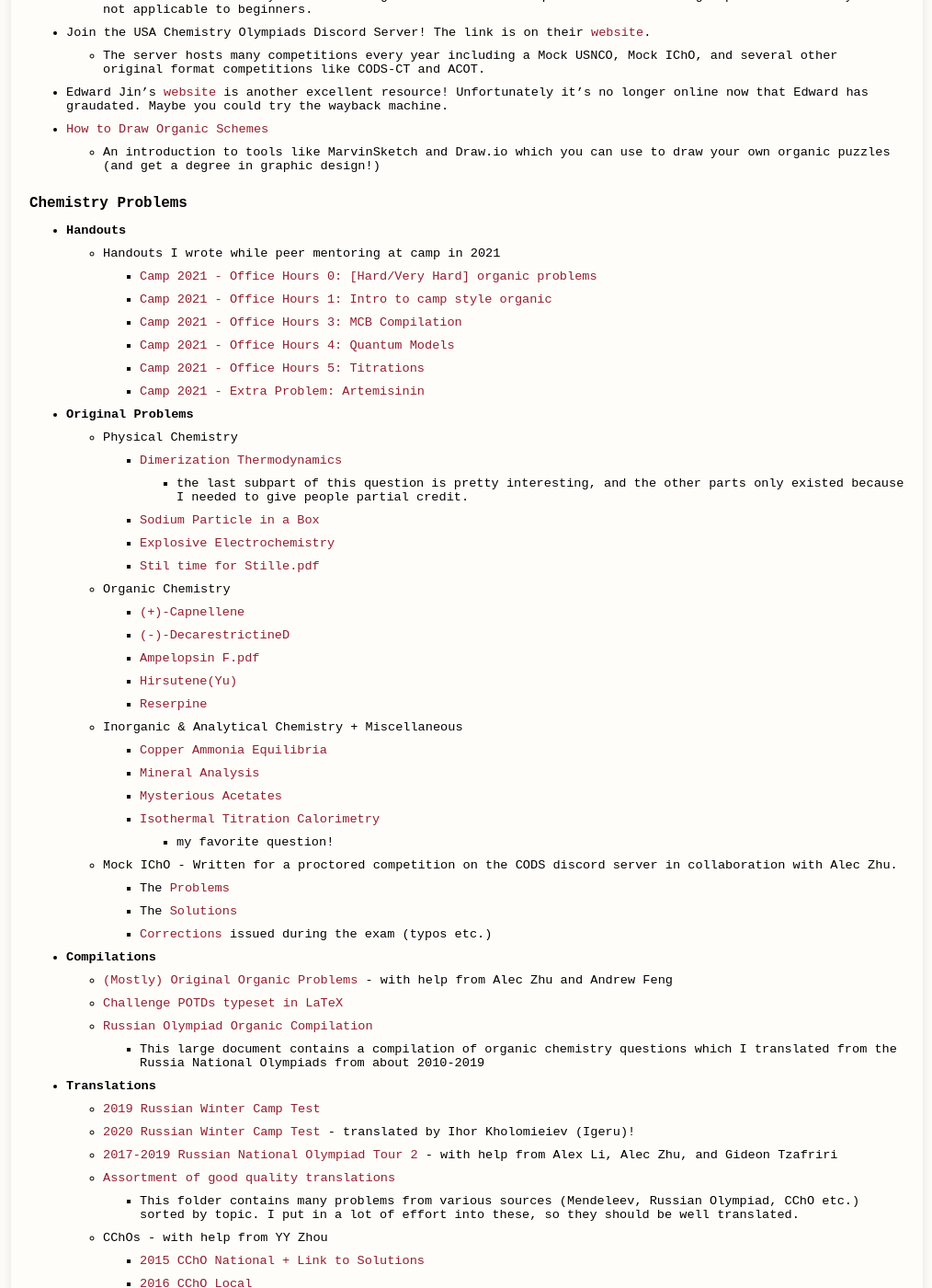
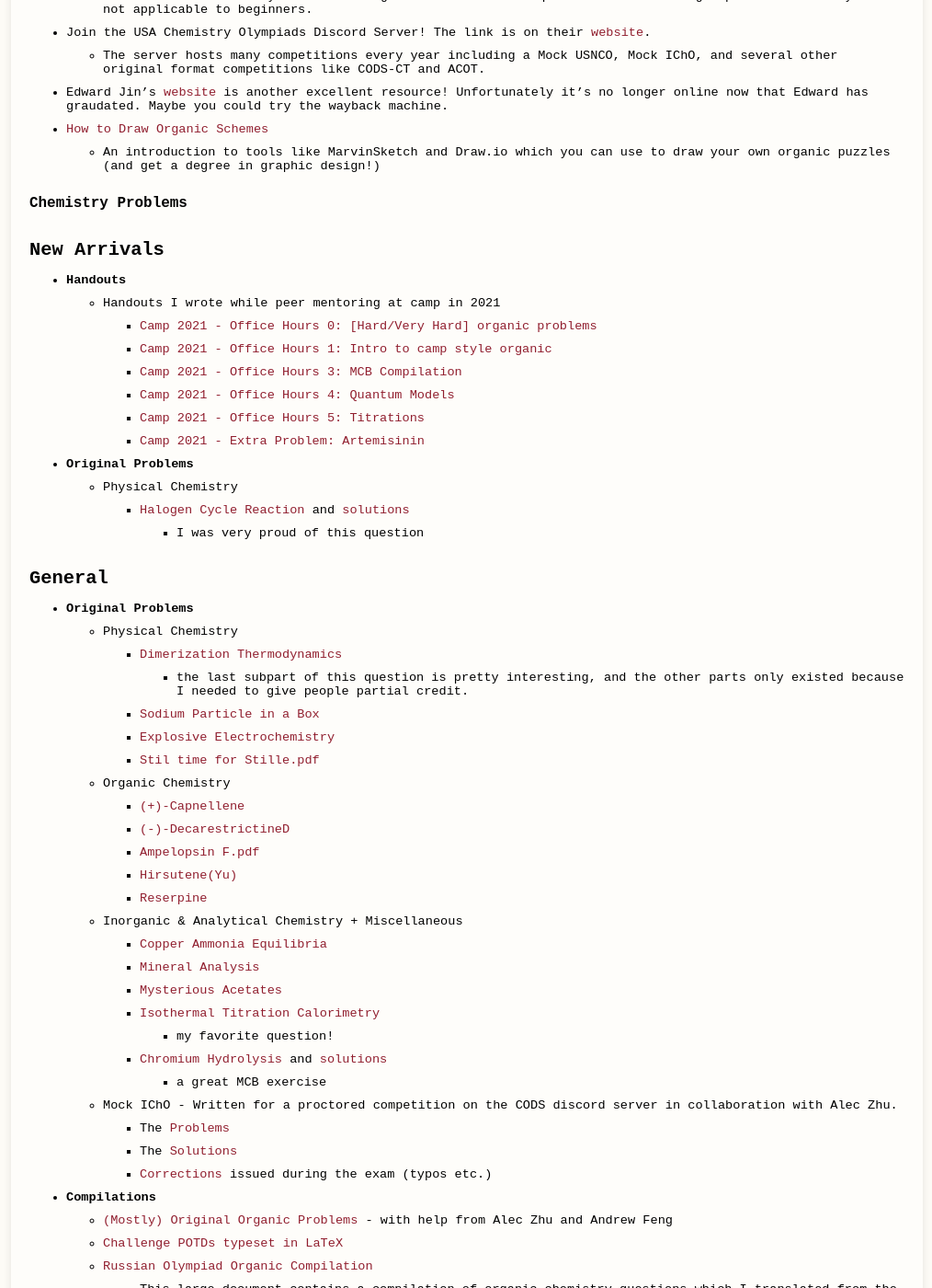
Before and after one commit to anugrahchemparathy/anugrahchemparathy.github.io, a Jekyll site: the page built from _pages/chem.md, in a window 1280 px wide and 1400 px high, scrolled down 440 px. Shown: the whole window at 92% size, without its empty margins (132-1146 px from the left). Built offline with Jekyll 4.4.1, drawn with Linux system fonts in a browser that asks for light colours.

Commit message:
fix old materials

```diff
--- a/_pages/chem.md
+++ b/_pages/chem.md
@@ -22,6 +22,8 @@ I originally created this website to equally and freely distribute all the inter
 
 ### Chemistry Problems
 
+## New Arrivals
+
 * **Handouts**
     * Handouts I wrote while peer mentoring at camp in 2021
         * [Camp 2021 - Office Hours 0: [Hard/Very Hard] organic problems](https://drive.google.com/file/d/1Yr7Xi_8xkBrbN4MQEztnjFsesEJ9PTWC/view?usp=sharing)
@@ -31,6 +33,12 @@ I originally created this website to equally and freely distribute all the inter
         * [Camp 2021 - Office Hours 5: Titrations](https://drive.google.com/file/d/16OIgIgvYUu538p_iMYOsRvwENsDg8-Ka/view?usp=sharing)
         * [Camp 2021 - Extra Problem: Artemisinin](https://drive.google.com/file/d/1tx-WZqPc7mwFKy5ov2lOAn14fcGwBWjl/view?usp=sharing)
 
+* **Original Problems**
+    * Physical Chemistry
+        * [Halogen Cycle Reaction](https://drive.google.com/file/d/1vwox31XNxDjsKjONBtHEw9X_v_9EwHwP/view?usp=sharing) and [solutions](https://drive.google.com/file/d/1ATRPkooPBCkgSkasAgfjBmzG-zPacC31/view?usp=sharing)
+            * I was very proud of this question
+
+## General
 
 * **Original Problems**
   * Physical Chemistry
@@ -51,6 +59,8 @@ I originally created this website to equally and freely distribute all the inter
     * [Mysterious Acetates](https://drive.google.com/file/d/1hwS49vrIExAWCvvo9PctjRVnHggzsLxx/view?usp=sharing)
     * [Isothermal Titration Calorimetry](https://drive.google.com/file/d/1oKKhoJqKOb9bMqgbABiYarAQsuIeIddv/view?usp=sharing)
         * my favorite question!
+    * [Chromium Hydrolysis](https://drive.google.com/file/d/1IJrJXYZ88VaZalz2gF3fyc4OP4YwrTc2/view?usp=sharing) and [solutions](https://drive.google.com/file/d/1yH0mJRxiww8a29NWNy_UOHDVxI0UbGCl/view?usp=sharing)
+        * a great MCB exercise
   * Mock IChO - Written for a proctored competition on the CODS discord server in collaboration with Alec Zhu.
     * The [Problems](https://drive.google.com/file/d/1_nakIH4fkfkt-AzsPY5Af9EqeFc1z7zG/view?usp=sharing)
     * The [Solutions](https://drive.google.com/file/d/1-IdW8NLRNnkEfthNdYwH3N7jjo5kEspt/view?usp=sharing)
```
